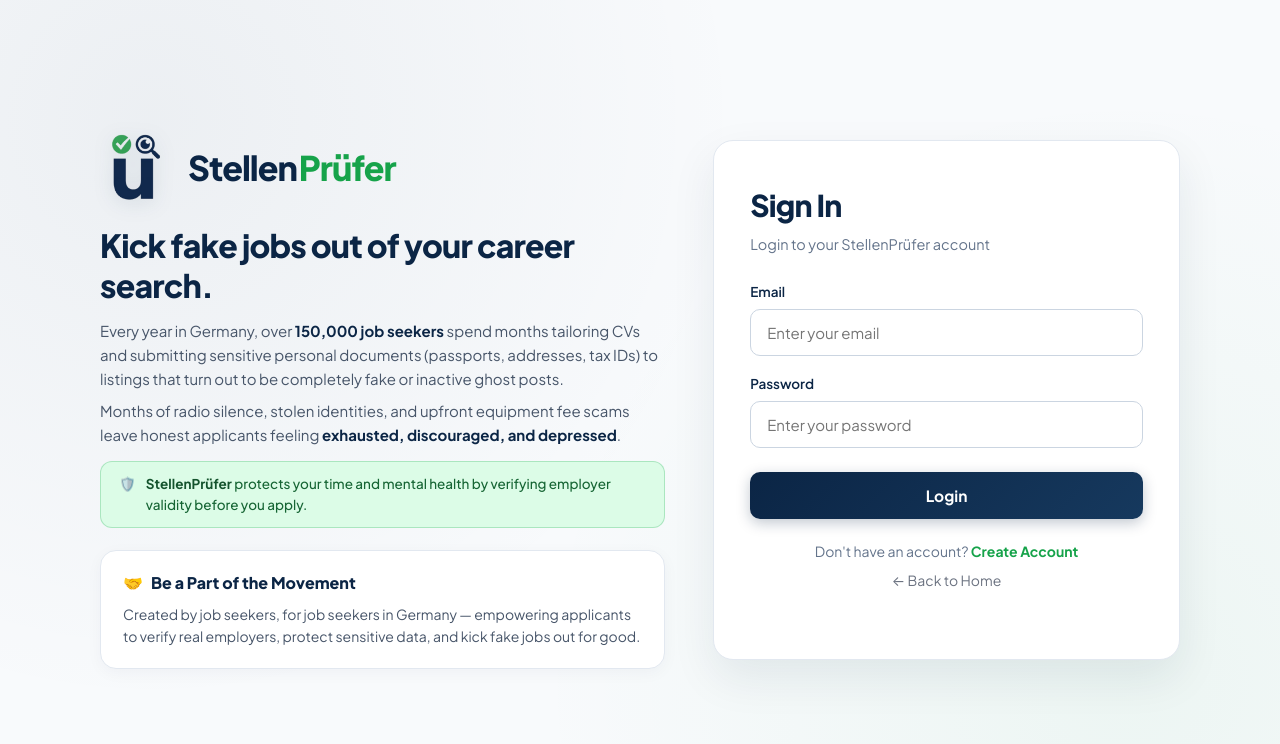
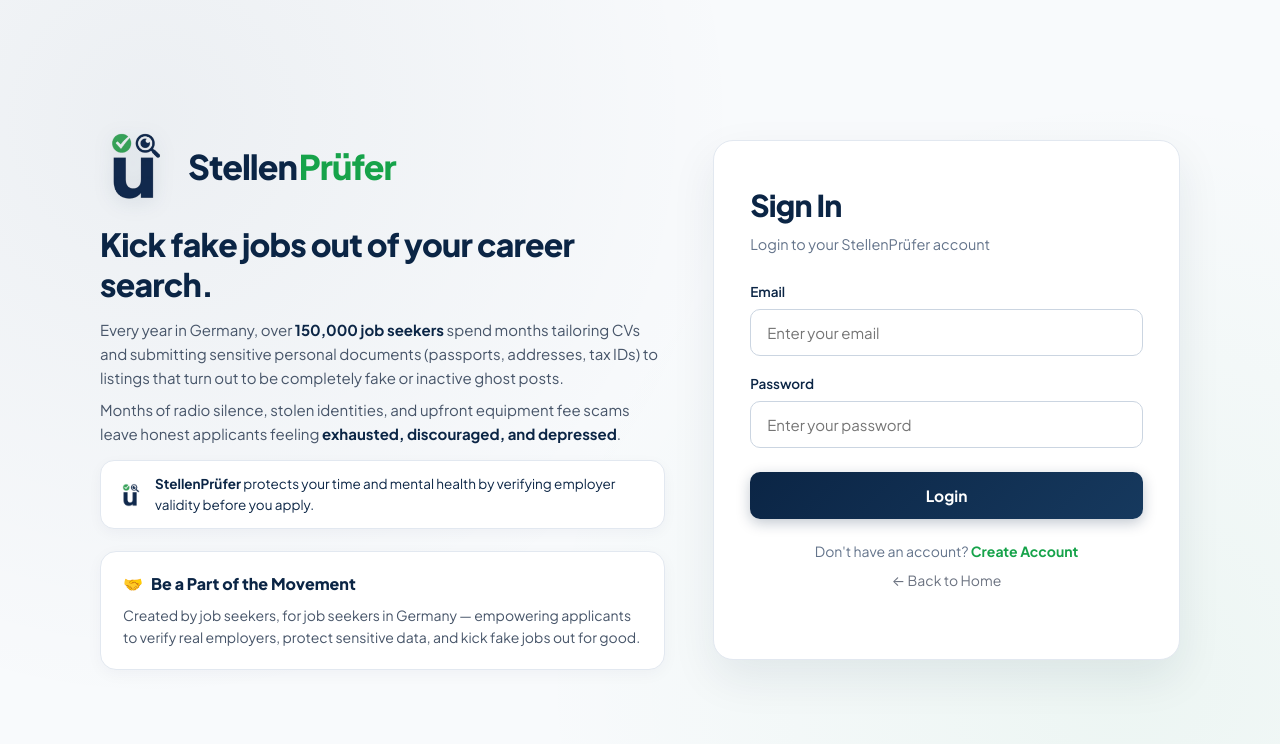
Before and after one commit to abinkprakash001/StellenPrufer, a browser extension: page public/login.html in a window 1280 px wide. Drawn offline with Linux system fonts and the light colour scheme.

Commit message:
Remove green background and replace shield emoji with StellenPruefer logo

```diff
--- a/frontend/auth.css
+++ b/frontend/auth.css
@@ -122,21 +122,28 @@ body {
 
 .auth-hero-solution {
     display: inline-flex;
-    align-items: flex-start;
-    gap: 10px;
-    padding: 12px 18px;
-    background: var(--brand-green-light);
-    border: 1px solid rgba(22, 163, 74, 0.25);
-    border-radius: 12px;
+    align-items: center;
+    gap: 12px;
+    padding: 13px 18px;
+    background: #ffffff;
+    border: 1px solid var(--border-light);
+    border-radius: 14px;
     font-size: 13.5px;
-    color: #166534;
+    color: var(--brand-navy);
     line-height: 1.5;
     margin-bottom: 22px;
-    font-weight: 500;
+    box-shadow: 0 4px 14px rgba(11, 37, 69, 0.04);
+}
+
+.auth-hero-solution .solution-logo {
+    height: 24px;
+    width: auto;
+    object-fit: contain;
+    flex-shrink: 0;
 }
 
 .auth-hero-solution strong {
-    color: #14532d;
+    color: var(--brand-navy);
     font-weight: 700;
 }
 
--- a/public/auth.css
+++ b/public/auth.css
@@ -122,21 +122,28 @@ body {
 
 .auth-hero-solution {
     display: inline-flex;
-    align-items: flex-start;
-    gap: 10px;
-    padding: 12px 18px;
-    background: var(--brand-green-light);
-    border: 1px solid rgba(22, 163, 74, 0.25);
-    border-radius: 12px;
+    align-items: center;
+    gap: 12px;
+    padding: 13px 18px;
+    background: #ffffff;
+    border: 1px solid var(--border-light);
+    border-radius: 14px;
     font-size: 13.5px;
-    color: #166534;
+    color: var(--brand-navy);
     line-height: 1.5;
     margin-bottom: 22px;
-    font-weight: 500;
+    box-shadow: 0 4px 14px rgba(11, 37, 69, 0.04);
+}
+
+.auth-hero-solution .solution-logo {
+    height: 24px;
+    width: auto;
+    object-fit: contain;
+    flex-shrink: 0;
 }
 
 .auth-hero-solution strong {
-    color: #14532d;
+    color: var(--brand-navy);
     font-weight: 700;
 }
 
--- a/public/login.html
+++ b/public/login.html
@@ -37,7 +37,7 @@
             </p>
 
             <div class="auth-hero-solution">
-                <span>🛡️</span>
+                <img src="logo.png" alt="StellenPrüfer Logo" class="solution-logo">
                 <span><strong>StellenPrüfer</strong> protects your time and mental health by verifying employer validity before you apply.</span>
             </div>
 
```
Also changed, not shown: frontend/login.html (+1 -1 lines), frontend/register.html (+1 -1 lines), public/register.html (+1 -1 lines).
